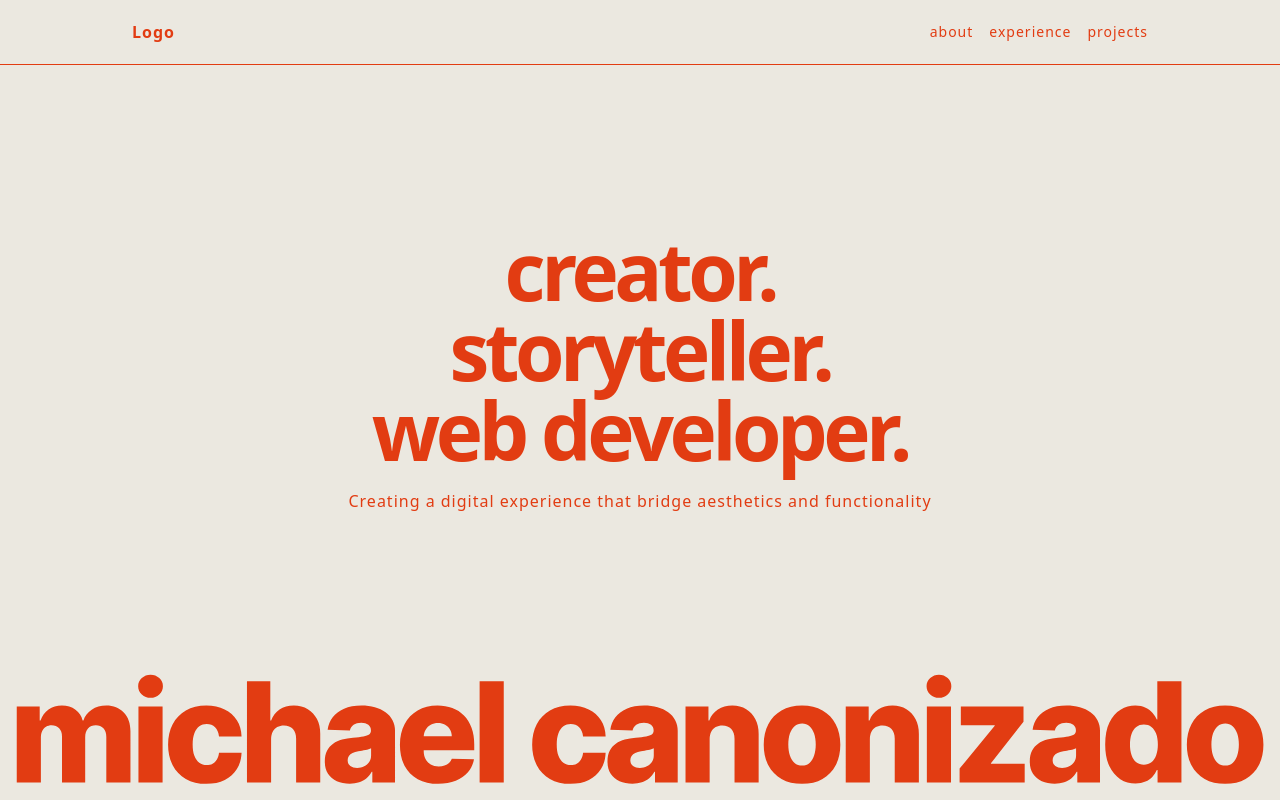
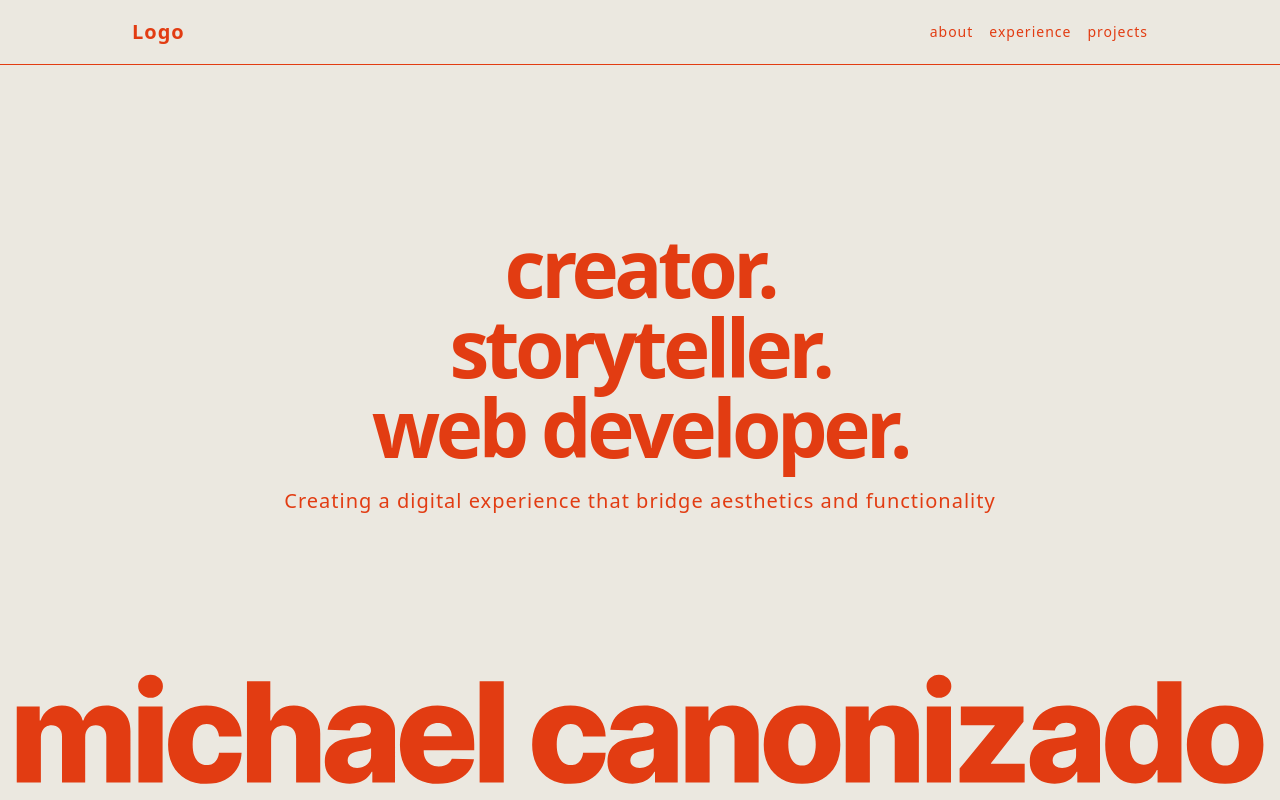
Before and after one commit to michaelcanonizado/michaelcanonizado, a Next.js app: page / in a window 1280 px wide. Shown: the top 800 px of the page. Built offline with nearby package versions, Linux system fonts and the light colour scheme.

Commit message:
chore: make .text-body font size larger and lessen font weight

```diff
--- a/src/styles/globals.css
+++ b/src/styles/globals.css
@@ -99,10 +99,10 @@
   font-weight: 700;
 }
 .text-body {
-  font-size: calc((16 / 16) * 1rem);
+  font-size: calc((20 / 16) * 1rem);
   letter-spacing: calc((1 / 16) * 1rem);
   line-height: 1.4;
-  font-weight: 500;
+  font-weight: 400;
 }
 .text-sub {
   font-size: calc((14 / 16) * 1rem);
```
